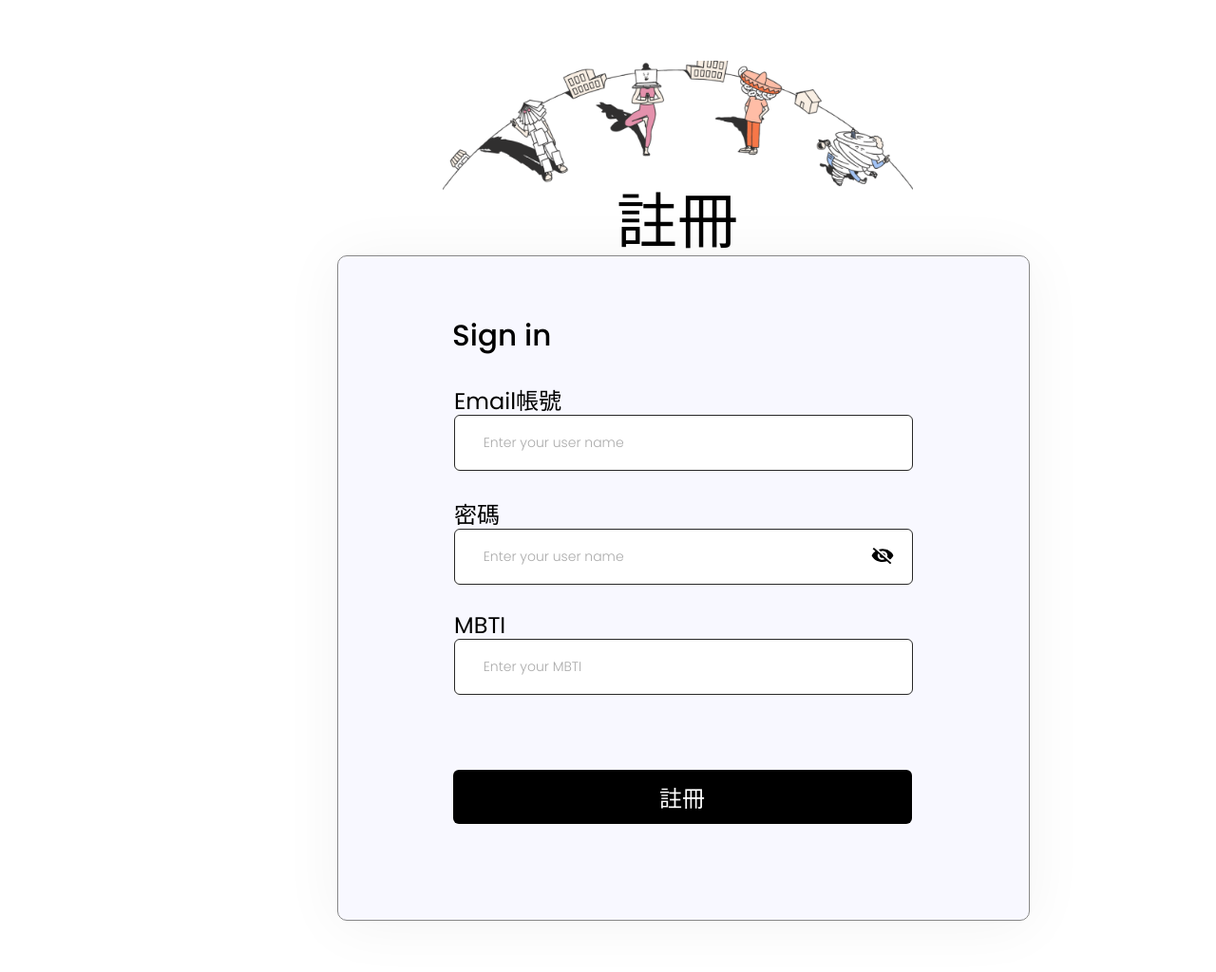
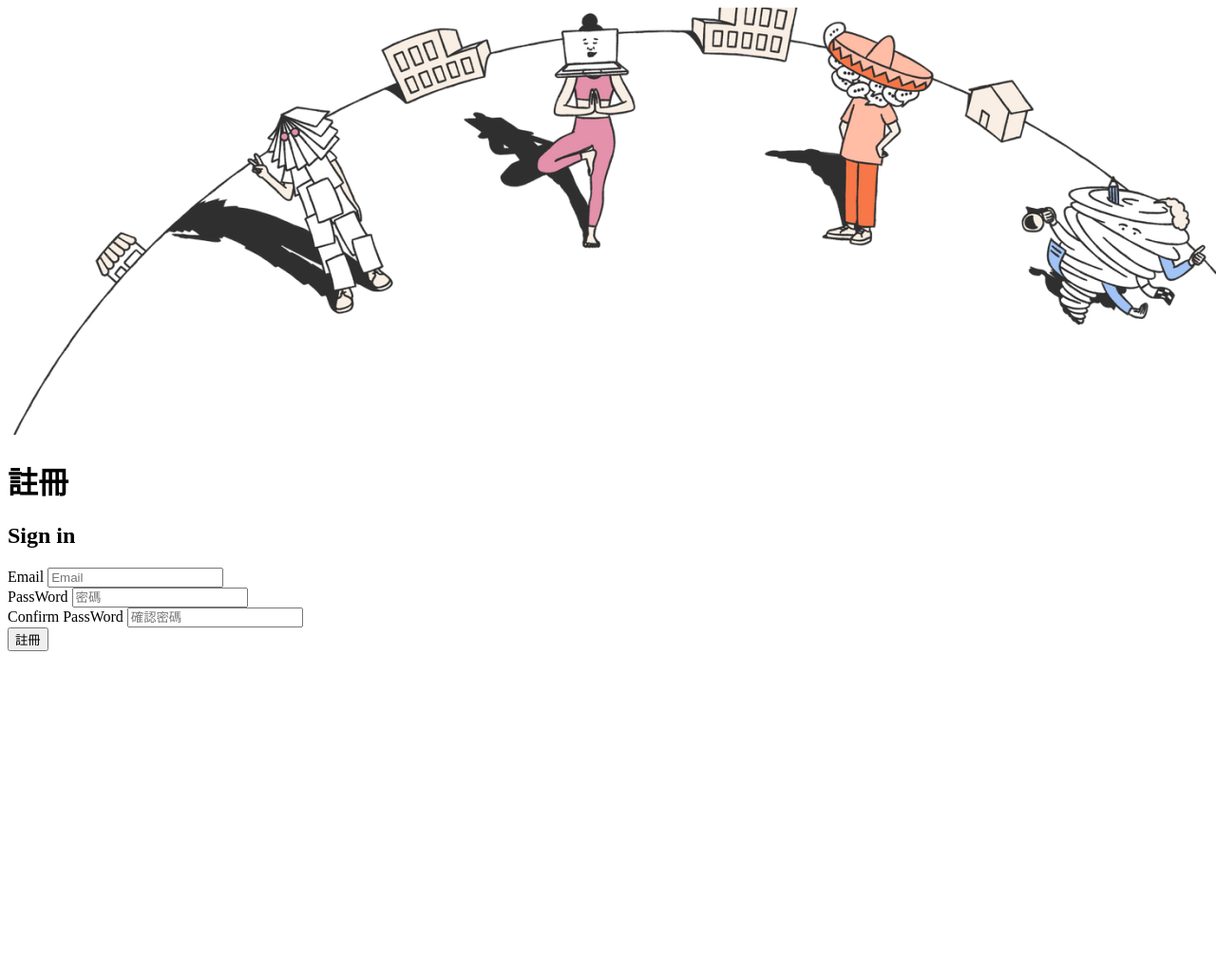
Before and after one commit to 74Julian74/MBTI_Chat, a Flask app: page /register in a window 1280 px wide; the page is wider, and only the part inside the window is pictured. Shown: that part at 95% size. After the commit the page ends 686 px from the top of that part, so only its background shows below. Run offline with Flask 3, Linux system fonts and the light colour scheme; parts of the project's set-up code (start-up, migrations or seed data) failed here and were passed over; some libraries are stand-ins or nearby versions.

Commit message:
Add files via upload

```diff
--- /dev/null
+++ b/templates/bootstrap4/base.html
@@ -0,0 +1,13 @@
+<!DOCTYPE html>
+<html lang="en">
+<head>
+    <meta charset="UTF-8">
+    <meta name="viewport" content="width=device-width, initial-scale=1.0">
+    <title>{% block title %}Default Title{% endblock %}</title>
+    {% block styles %}{% endblock %}
+</head>
+<body>
+    {% block content %}{% endblock %}
+    {% block scripts %}{% endblock %}
+</body>
+</html>
--- a/templates/register.html
+++ b/templates/register.html
@@ -1,101 +1,50 @@
-<!DOCTYPE html>
-<html>
-  <head>
-    <meta charset="utf-8" />
-    <meta name="viewport" content="initial-scale=1, width=device-width" />
-
-    <link rel="stylesheet" href="{{ url_for('static', filename='css/global.css') }}" />
-    <link rel="stylesheet" href="{{ url_for('static', filename='css/register.css') }}" />
-    <link
-      rel="stylesheet"
-      href="https://fonts.googleapis.com/css2?family=Inter:wght@400;500;600;700&display=swap"
-    />
-    <link
-      rel="stylesheet"
-      href="https://fonts.googleapis.com/css2?family=Poppins:wght@300;400;500&display=swap"
-    />
-    <link
-      rel="stylesheet"
-      href="https://fonts.googleapis.com/css2?family=Raleway:wght@500;700&display=swap"
-    />
-    <link
-      rel="stylesheet"
-      href="https://fonts.googleapis.com/css2?family=Montserrat:wght@400;500;600&display=swap"
-    />
-  </head>
-  <body>
-    <div class="register">
-      <div class="container">
-        <h1 class="h11">註冊</h1>
+{% extends "bootstrap4/base.html" %}
+{% block title %}註冊{% endblock %}
+{% block styles %}
+    {{super()}}
+    <link rel="stylesheet" href="{{ url_for('static', filename='css/register.css') }}">
+{% endblock %}
+{% block content %}
+<div class="BG-group">
         <img
-          class="e355dc75c2e90373cb295-hero20v-icon2"
+          class="BG-icon1"
           loading="lazy"
           alt=""
-
           src="{{ url_for('static', filename='image/627e355dc75c2e90373cb295-hero20visualp1600png@2x.png') }}"
         />
+    <div class="register-container">
+        <h1>註冊</h1>
+        <div class="register-form">
+            <h2>Sign in</h2>
+            <form method="POST" action="{{ url_for('register') }}">
+                {{ form.hidden_tag() }}
+                <div class="form-group">
+                    {{ form.email.label(class="form-label") }}
+                    {{ form.email(class="form-input", placeholder="Email") }}
                 </div>
-      <div class="rectangle-parent">
-        <div class="frame-item"></div>
-        <div class="login-form-container">
-          <div class="sign-in">Sign in</div>
-          <div class="user-name-input-container">
-            <div class="group-div">
-              <div class="div8">Email帳號</div>
-              <div class="password-input-background-parent">
-                <div class="password-input-background"></div>
-                <div class="enter-your-user1">Enter your user name</div>
+                <div class="form-group">
+                    {{ form.password.label(class="form-label") }}
+                    {{ form.password(class="form-input", placeholder="密碼") }}
+                </div>
+                <div class="form-group">
+                    {{ form.password2.label(class="form-label") }}
+                    {{ form.password2(class="form-input", placeholder="確認密碼") }}
+                </div>
+                {{ form.submit(class="submit-button") }}
+            </form>
         </div>
     </div>
 </div>
-          <div class="user-name-input-container1">
-            <div class="instance-parent">
-              <div class="parent1">
-                <div class="div9">密碼</div>
-                <div class="instance-wrapper">
-                  <div class="user-name-input-background-parent">
-                    <div class="user-name-input-background"></div>
-                    <div class="enter-your-user2">Enter your user name</div>
-                  </div>
-                </div>
-              </div>
-              <img
-                class="group-icon"
-                loading="lazy"
-                alt=""
-                src="{{url_for('static', filename='image/group.svg')}}"
-              />
-            </div>
-          </div>
-          <div class="user-name-input-container2">
-            <div class="instance-group">
-              <div class="password-group">
-                <div class="password1">MBTI</div>
-                <div class="instance-container">
-                  <div class="rectangle-group">
-                    <div class="instance-child"></div>
-                    <div class="enter-your-password1">Enter your MBTI</div>
-                  </div>
-                </div>
-              </div>
-              <div class="invisible-1"></div>
-            </div>
-          </div>
-        </div>
-        <div class="register-background-parent">
-          <div class="register-background" id="registerBackground"></div>
-          <div class="div10">註冊</div>
-        </div>
-      </div>
-    </div>
+{% endblock %}
 
+{% block scripts %}
+{{super()}}
 <script>
   var registerBackground = document.getElementById("registerBackground");
   if (registerBackground) {
     registerBackground.addEventListener("click", function (e) {
-          window.location.href = "./login-page.html";
+      window.location.href = "{{ url_for('login_page') }}";
     });
   }
 </script>
-  </body>
-</html>
+{% endblock %}
--- a/templates/sentiment-analysis.html
+++ b/templates/sentiment-analysis.html
@@ -211,12 +211,11 @@
               <div class="main-message-box3">
                 <div class="border-bottom2"></div>
                 <div class="body-parent">
-                  <div class="body">Type a new message here</div>
+                    <textarea class="body" placeholder="Type a new message here"></textarea>
                   <img
                     class="send-icon"
                     loading="lazy"
                     alt=""
-
                     src="{{url_for('static', filename='image/send.svg')}}"
                   />
 
@@ -224,7 +223,6 @@
                     class="emojis-icon"
                     loading="lazy"
                     alt=""
-
                     src="{{url_for('static', filename='image/emojis.svg')}}"
                   />
 
@@ -232,7 +230,6 @@
                     class="outline-messages-coversatio3"
                     loading="lazy"
                     alt=""
-
                     src="{{url_for('static', filename='image/outline--messages-coversation--paperclip.svg')}}"
                   />
                 </div>
```
Also changed, not shown: templates/chat-room.html (+5 -20 lines), templates/index.html (+12 -47 lines), templates/login-page.html (+40 -52 lines), templates/main-page.html (+5 -5 lines), templates/profile.html (+6 -28 lines), templates/setting.html (+15 -21 lines). Lines whose indentation alone changed are shown as unchanged.
